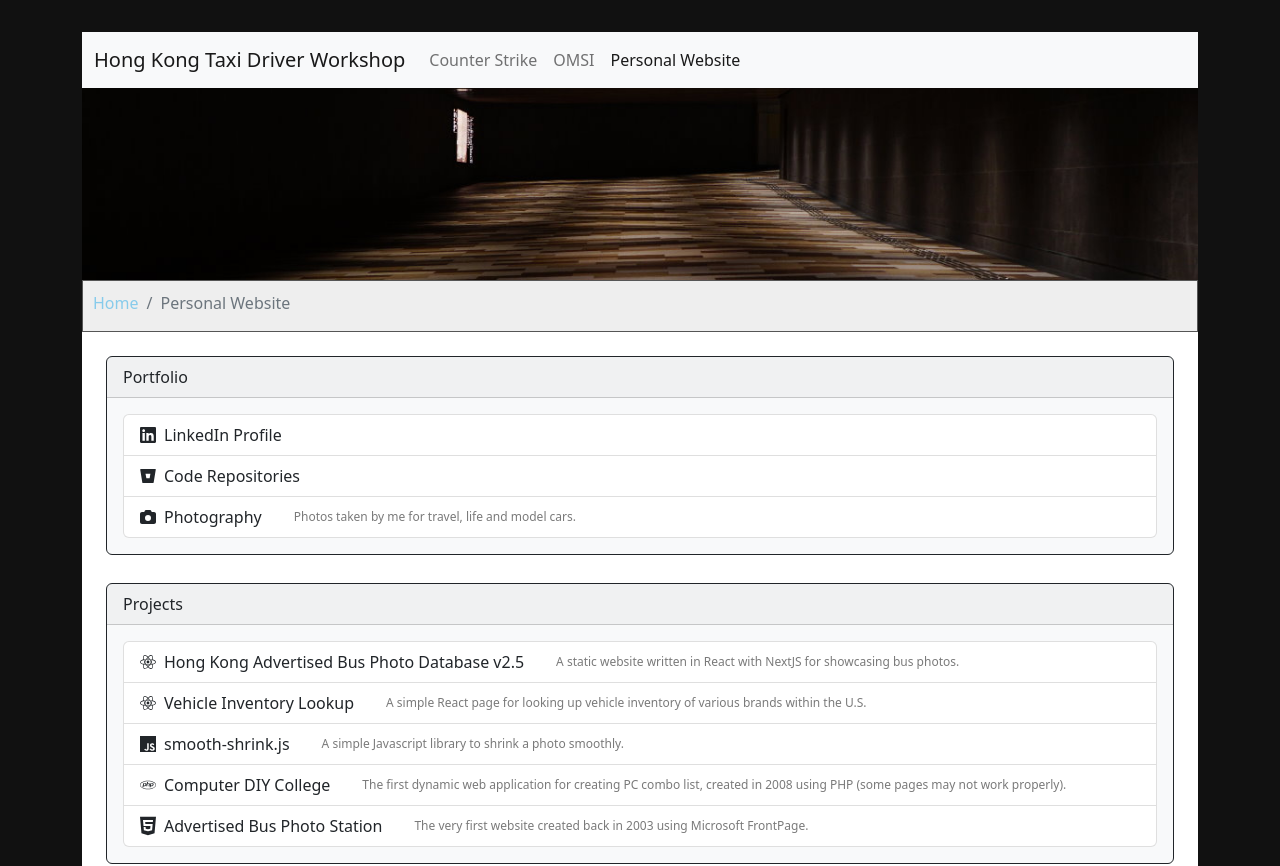
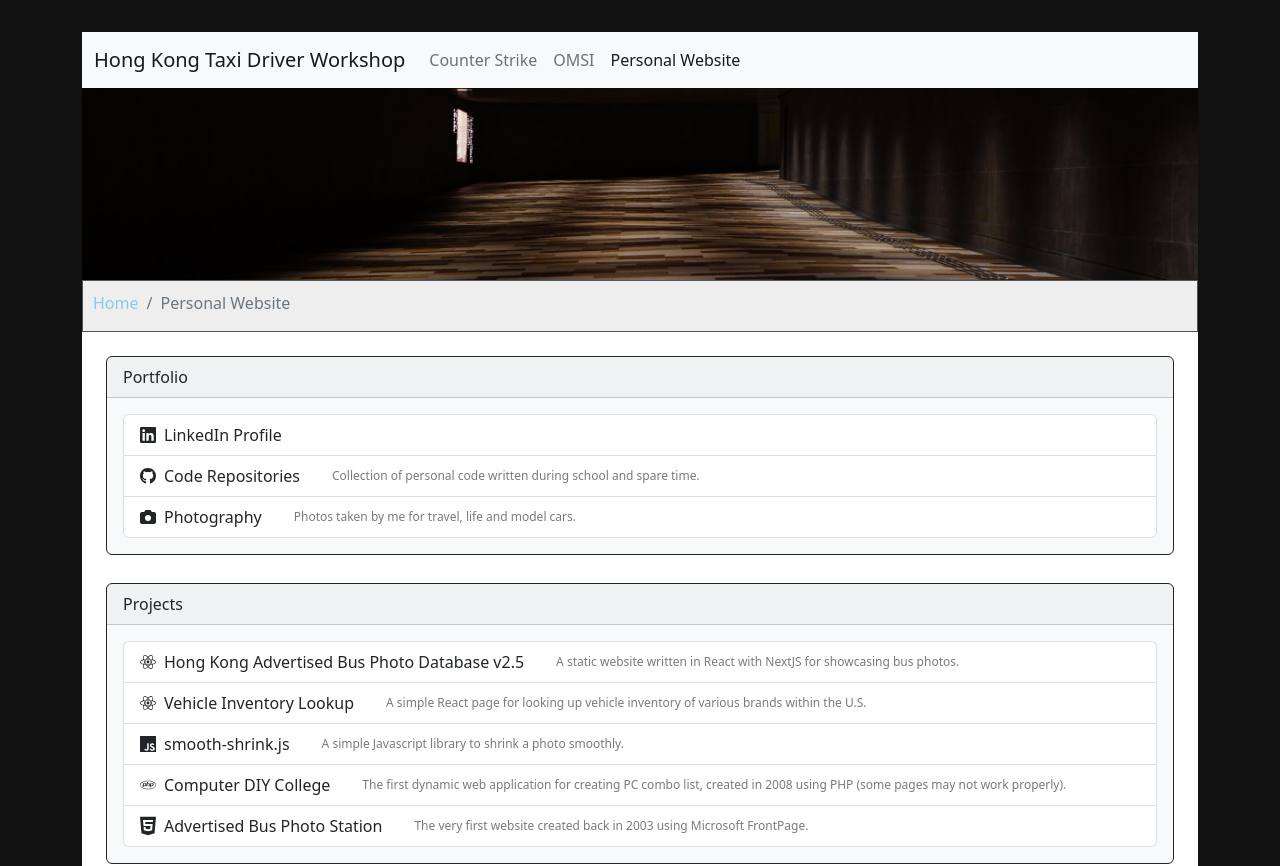
Before and after one commit to taxidriverhk/taxidriverhk-nextjs, a Next.js app: page /others in a window 1280 px wide. Shown: the top 866 px of the page. Built offline with nearby package versions, Linux system fonts and the light colour scheme.

Commit message:
Replaced BitBucket link with GitHub

```diff
--- a/pages/others/index.tsx
+++ b/pages/others/index.tsx
@@ -1,5 +1,5 @@
 import {
-  faBitbucket,
+  faGithub,
   faHtml5,
   faJs,
   faLinkedin,
@@ -30,8 +30,10 @@ export default function Personal() {
             title: "LinkedIn Profile",
           },
           {
-            href: "https://bitbucket.org/taxidriverhk/",
-            icon: faBitbucket,
+            description:
+              "Collection of personal code written during school and spare time.",
+            href: "https://github.com/taxidriverhk/",
+            icon: faGithub,
             title: "Code Repositories",
           },
           {
```
